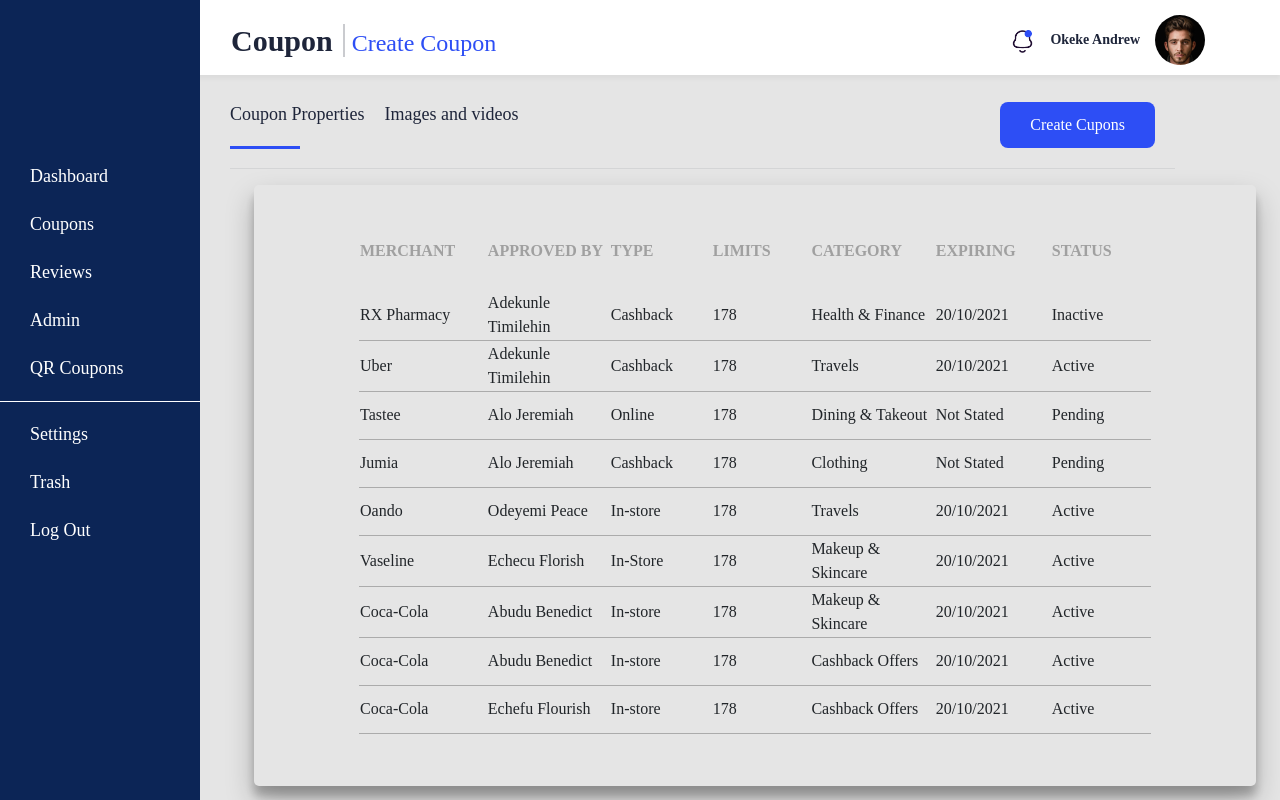
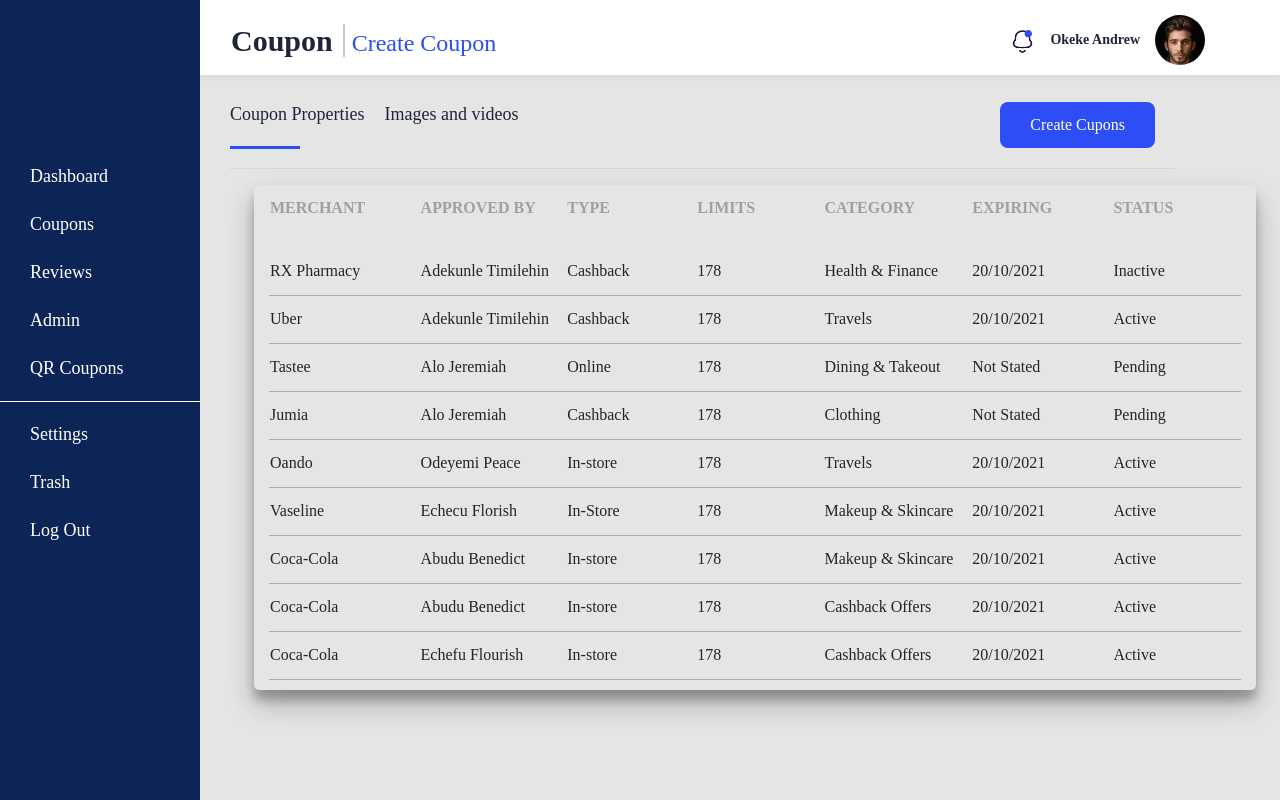
Before and after one commit to codeuiandy/tokenfy, a React (Create React App) app: page /cupons in a window 1280 px wide. Built offline with nearby package versions, Linux system fonts and the light colour scheme.

Commit message:
improved table styling

```diff
--- a/src/Components/Compons/cupon.css
+++ b/src/Components/Compons/cupon.css
@@ -473,7 +473,7 @@
     overflow-x:auto;
     border-radius:5px;
     max-width:100%;
-    padding:5% 10%;
+    padding:10px 15px;
     margin:1rem 1.5rem;
     box-shadow: 0 14px 28px rgba(0,0,0,0.25), 0 10px 10px rgba(0,0,0,0.22);
 }
```
